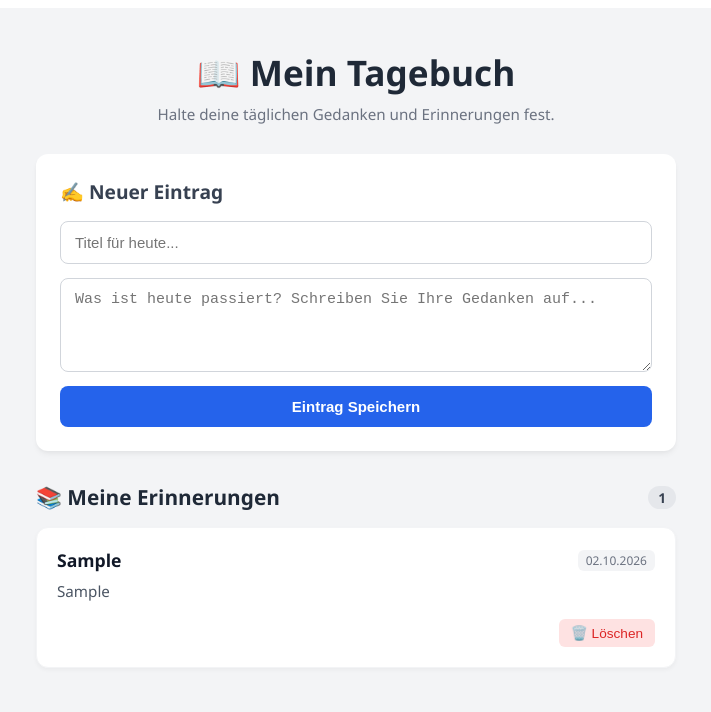
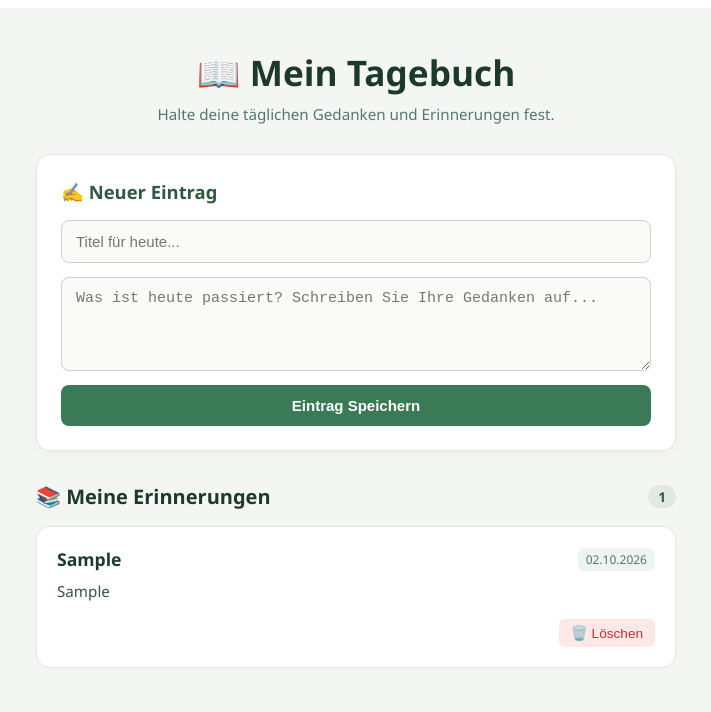
Before and after one commit to Tbauer98/personal_diary, a React (Vite) app in the folder personal-diary/: page / in a window 1280 px wide. Both pictures are taken after typing "Sample", "Sample" into the empty fields and a click on the button "Eintrag Speichern". Shown: the top 712 px of the page, without its empty margins (284-995 px from the left). Built offline with nearby package versions, Linux system fonts and the light colour scheme.

Commit message:
style: update color palette to sage green theme

```diff
--- a/personal-diary/src/App.jsx
+++ b/personal-diary/src/App.jsx
@@ -39,22 +39,22 @@ function App() {
   };
 
   return (
-    <div style={{ minHeight: '100vh', backgroundColor: '#f3f4f6', padding: '40px 20px', fontFamily: "'Segoe UI', Roboto, Helvetica, Arial, sans-serif" }}>
+    <div style={{ minHeight: '100vh', backgroundColor: '#f4f6f4', padding: '40px 20px', fontFamily: "'Segoe UI', Roboto, Helvetica, Arial, sans-serif" }}>
       <div style={{ maxWidth: '640px', margin: '0 auto' }}>
 
-        {/* Cabeçalho */}
+        {/* Header */}
         <header style={{ textAlign: 'center', marginBottom: '30px' }}>
-          <h1 style={{ fontSize: '2.2rem', color: '#1f2937', margin: '0 0 8px 0', fontWeight: '700' }}>
+          <h1 style={{ fontSize: '2.2rem', color: '#1c3a27', margin: '0 0 8px 0', fontWeight: '700' }}>
             📖 Mein Tagebuch
           </h1>
-          <p style={{ color: '#6b7280', margin: 0, fontSize: '0.95rem' }}>
+          <p style={{ color: '#52796f', margin: 0, fontSize: '0.95rem' }}>
             Halte deine täglichen Gedanken und Erinnerungen fest.
           </p>
         </header>
 
-        {/* Card do Formulário */}
-        <div style={{ backgroundColor: '#ffffff', padding: '24px', borderRadius: '12px', boxShadow: '0 4px 6px -1px rgba(0, 0, 0, 0.05), 0 2px 4px -1px rgba(0, 0, 0, 0.03)', marginBottom: '32px' }}>
-          <h2 style={{ fontSize: '1.2rem', color: '#374151', marginTop: 0, marginBottom: '16px', fontWeight: '600' }}>
+        {/* Form Card */}
+        <div style={{ backgroundColor: '#ffffff', padding: '24px', borderRadius: '14px', boxShadow: '0 4px 12px rgba(0,0,0,0.03)', marginBottom: '32px', border: '1px solid #e2e8e4' }}>
+          <h2 style={{ fontSize: '1.15rem', color: '#2d5a40', marginTop: 0, marginBottom: '16px', fontWeight: '600' }}>
             ✍️ Neuer Eintrag
           </h2>
 
@@ -64,37 +64,37 @@ function App() {
               placeholder="Titel für heute..."
               value={title}
               onChange={(e) => setTitle(e.target.value)}
-              style={{ padding: '12px 14px', fontSize: '15px', borderRadius: '8px', border: '1px solid #d1d5db', outline: 'none', transition: 'border-color 0.2s' }}
+              style={{ padding: '12px 14px', fontSize: '15px', borderRadius: '8px', border: '1px solid #cad2c5', outline: 'none', backgroundColor: '#fafbf9' }}
             />
             <textarea
               placeholder="Was ist heute passiert? Schreiben Sie Ihre Gedanken auf..."
               rows="4"
               value={text}
               onChange={(e) => setText(e.target.value)}
-              style={{ padding: '12px 14px', fontSize: '15px', borderRadius: '8px', border: '1px solid #d1d5db', outline: 'none', resize: 'vertical' }}
+              style={{ padding: '12px 14px', fontSize: '15px', borderRadius: '8px', border: '1px solid #cad2c5', outline: 'none', resize: 'vertical', backgroundColor: '#fafbf9' }}
             />
             <button
               type="submit"
-              style={{ padding: '12px', backgroundColor: '#2563eb', color: 'white', border: 'none', borderRadius: '8px', fontSize: '15px', fontWeight: '600', cursor: 'pointer', transition: 'background-color 0.2s' }}
+              style={{ padding: '12px', backgroundColor: '#3b7a57', color: 'white', border: 'none', borderRadius: '8px', fontSize: '15px', fontWeight: '600', cursor: 'pointer', transition: 'background-color 0.2s' }}
             >
               Eintrag Speichern
             </button>
           </form>
         </div>
 
-        {/* Lista de Memórias */}
+        {/* Entries List */}
         <div>
           <div style={{ display: 'flex', justifyContent: 'space-between', alignItems: 'center', marginBottom: '16px' }}>
-            <h2 style={{ fontSize: '1.3rem', color: '#1f2937', margin: 0, fontWeight: '600' }}>
+            <h2 style={{ fontSize: '1.25rem', color: '#1c3a27', margin: 0, fontWeight: '600' }}>
               📚 Meine Erinnerungen
             </h2>
-            <span style={{ backgroundColor: '#e5e7eb', color: '#374151', padding: '2px 10px', borderRadius: '999px', fontSize: '0.85rem', fontWeight: '600' }}>
+            <span style={{ backgroundColor: '#e2e8e4', color: '#2d5a40', padding: '2px 10px', borderRadius: '999px', fontSize: '0.85rem', fontWeight: '600' }}>
               {entries.length}
             </span>
           </div>
 
           {entries.length === 0 && (
-            <div style={{ backgroundColor: '#ffffff', padding: '32px', borderRadius: '12px', textAlign: 'center', color: '#9ca3af', border: '1px dashed #d1d5db' }}>
+            <div style={{ backgroundColor: '#ffffff', padding: '32px', borderRadius: '14px', textAlign: 'center', color: '#84a98c', border: '1px dashed #cad2c5' }}>
               <p style={{ margin: 0, fontSize: '1rem' }}>Noch keine Einträge vorhanden.</p>
               <small style={{ display: 'block', marginTop: '6px' }}>Schreibe oben deinen ersten Tagebucheintrag!</small>
             </div>
@@ -102,16 +102,16 @@ function App() {
 
           <div style={{ display: 'flex', flexDirection: 'column', gap: '16px' }}>
             {entries.map((entry) => (
-              <div key={entry.id} style={{ backgroundColor: '#ffffff', padding: '20px', borderRadius: '12px', boxShadow: '0 2px 4px rgba(0,0,0,0.04)', border: '1px solid #f3f4f6', position: 'relative' }}>
+              <div key={entry.id} style={{ backgroundColor: '#ffffff', padding: '20px', borderRadius: '14px', boxShadow: '0 2px 8px rgba(0,0,0,0.02)', border: '1px solid #e2e8e4' }}>
                 <div style={{ display: 'flex', justifyContent: 'space-between', alignItems: 'center', marginBottom: '8px' }}>
-                  <h3 style={{ margin: 0, fontSize: '1.1rem', color: '#111827', fontWeight: '600' }}>{entry.title}</h3>
-                  <small style={{ color: '#6b7280', backgroundColor: '#f3f4f6', padding: '2px 8px', borderRadius: '6px', fontSize: '0.75rem' }}>{entry.date}</small>
+                  <h3 style={{ margin: 0, fontSize: '1.1rem', color: '#1c3a27', fontWeight: '600' }}>{entry.title}</h3>
+                  <small style={{ color: '#52796f', backgroundColor: '#f0f4f1', padding: '3px 8px', borderRadius: '6px', fontSize: '0.75rem', fontWeight: '500' }}>{entry.date}</small>
                 </div>
-                <p style={{ whiteSpace: 'pre-wrap', color: '#4b5563', margin: '0 0 16px 0', fontSize: '0.95rem', lineHeight: '1.5' }}>{entry.text}</p>
+                <p style={{ whiteSpace: 'pre-wrap', color: '#354f52', margin: '0 0 16px 0', fontSize: '0.95rem', lineHeight: '1.6' }}>{entry.text}</p>
                 <div style={{ display: 'flex', justifyContent: 'flex-end' }}>
                   <button
                     onClick={() => handleDelete(entry.id)}
-                    style={{ backgroundColor: '#fee2e2', color: '#dc2626', border: 'none', padding: '6px 12px', borderRadius: '6px', cursor: 'pointer', fontSize: '0.85rem', fontWeight: '500' }}
+                    style={{ backgroundColor: '#fde8e8', color: '#c53030', border: 'none', padding: '6px 12px', borderRadius: '6px', cursor: 'pointer', fontSize: '0.85rem', fontWeight: '500' }}
                   >
                     🗑️ Löschen
                   </button>
```
